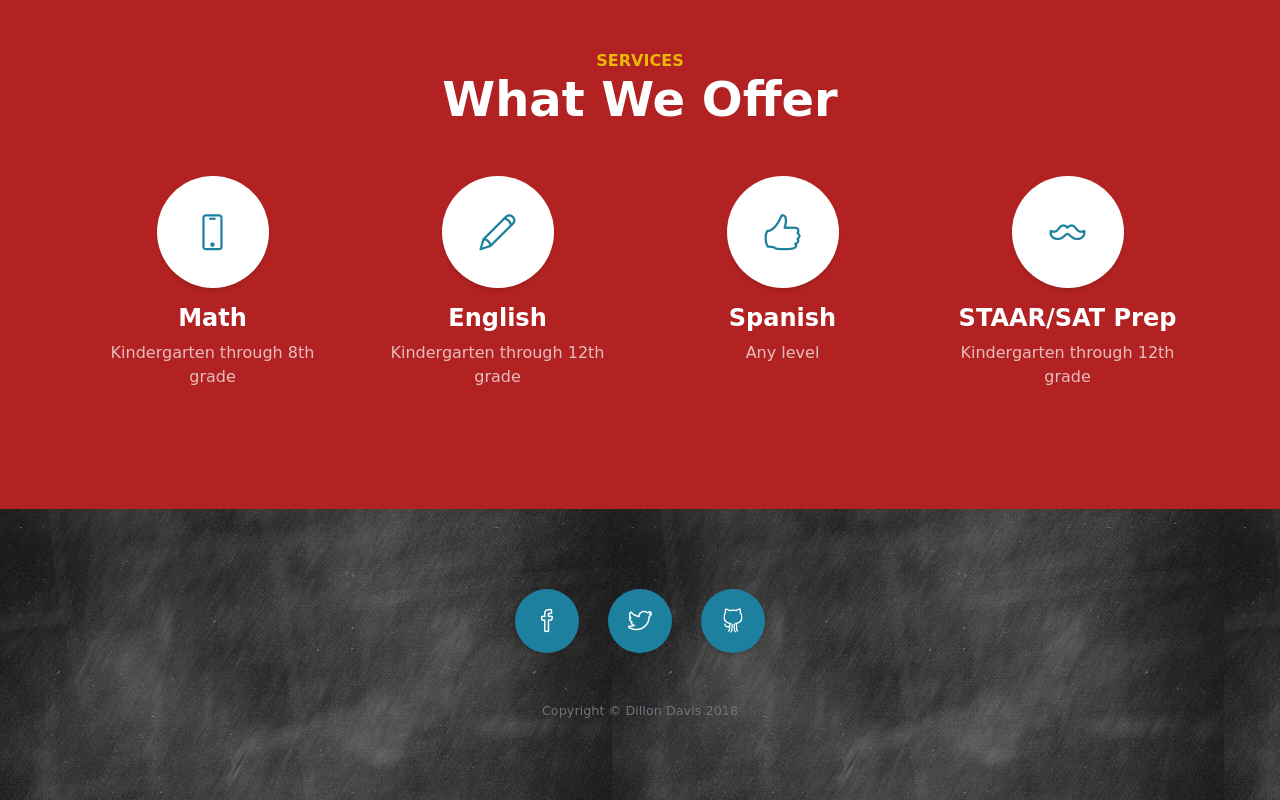
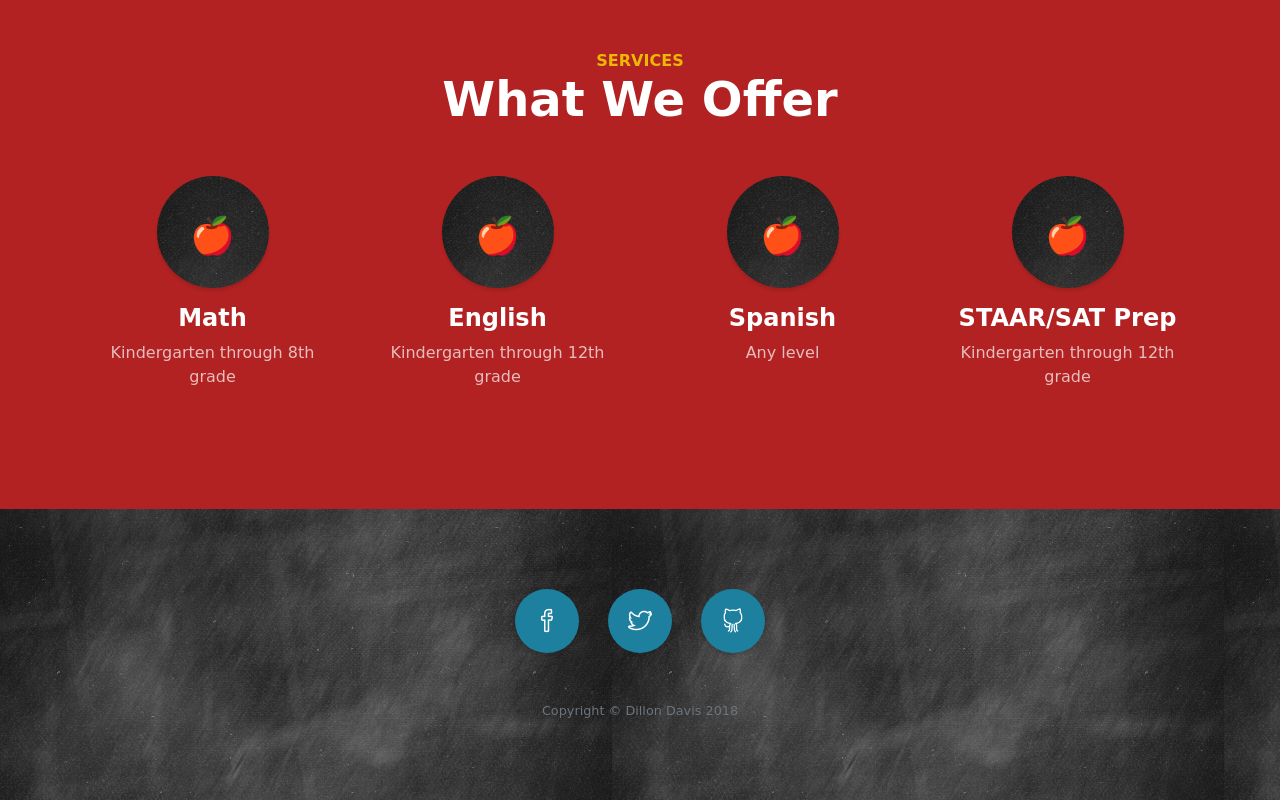
Before and after one commit to dillonmd/A-Davis, a plain HTML site: page index.html in a window 1280 px wide. Shown: the part 1299-2099 px from the top of the page. Drawn offline with nearby package versions, Linux system fonts and the light colour scheme.

Commit message:
Added Apple Icons to Services

```diff
--- a/css/momsite.css
+++ b/css/momsite.css
@@ -207,6 +207,7 @@ h6 {
 }
 /* Services */
 .service-icon {
+  background-image: url(../Images/chalkboard.png);
   background-color: #fff;
   color: #1D809F;
   height: 7rem;
@@ -215,6 +216,15 @@ h6 {
   line-height: 7.5rem;
   font-size: 2.25rem;
   box-shadow: 0 3px 3px 0 rgba(0, 0, 0, 0.1);
+}
+
+.apple-icon {
+  speak: none;
+    font-style: normal;
+    font-weight: normal;
+    font-variant: normal;
+    text-transform: none;
+    line-height: 1;
 }
 
 /* Footer */
--- a/index.html
+++ b/index.html
@@ -83,7 +83,7 @@
         <div class="row">
           <div class="col-lg-3 col-md-6 mb-5 mb-lg-0">
             <span class="service-icon rounded-circle mx-auto mb-3">
-              <i class="icon-screen-smartphone"></i>
+              <i class="apple-icon">🍎</i>
             </span>
             <h4>
               <strong>Math</strong>
@@ -92,7 +92,7 @@
           </div>
           <div class="col-lg-3 col-md-6 mb-5 mb-lg-0">
             <span class="service-icon rounded-circle mx-auto mb-3">
-              <i class="icon-pencil"></i>
+              <i class="apple-icon">🍎</i>
             </span>
             <h4>
               <strong>English</strong>
@@ -101,7 +101,7 @@
           </div>
           <div class="col-lg-3 col-md-6 mb-5 mb-md-0">
             <span class="service-icon rounded-circle mx-auto mb-3">
-              <i class="icon-like"></i>
+              <i class="apple-icon">🍎</i>
             </span>
             <h4>
               <strong>Spanish</strong>
@@ -110,7 +110,7 @@
           </div>
           <div class="col-lg-3 col-md-6">
             <span class="service-icon rounded-circle mx-auto mb-3">
-              <i class="icon-mustache"></i>
+              <i class="apple-icon">🍎</i>
             </span>
             <h4>
               <strong>STAAR/SAT Prep</strong>
@@ -154,11 +154,11 @@
       <i class="fa fa-angle-up"></i>
     </a>
 
-    <!-- Bootstrap core JavaScript -->
+    <!-- Bootstrap JavaScript -->
     <script src="bootstrap/jquery/jquery.min.js"></script>
     <script src="bootstrap/bootstrap/js/bootstrap.bundle.min.js"></script>
 
-    <!-- JQuery Easing -->
+    <!-- JQuery Scrolling -->
     <script src="bootstrap/jquery-easing/jquery.easing.min.js"></script>
 
     <!-- Minimized Scripts-->
```
